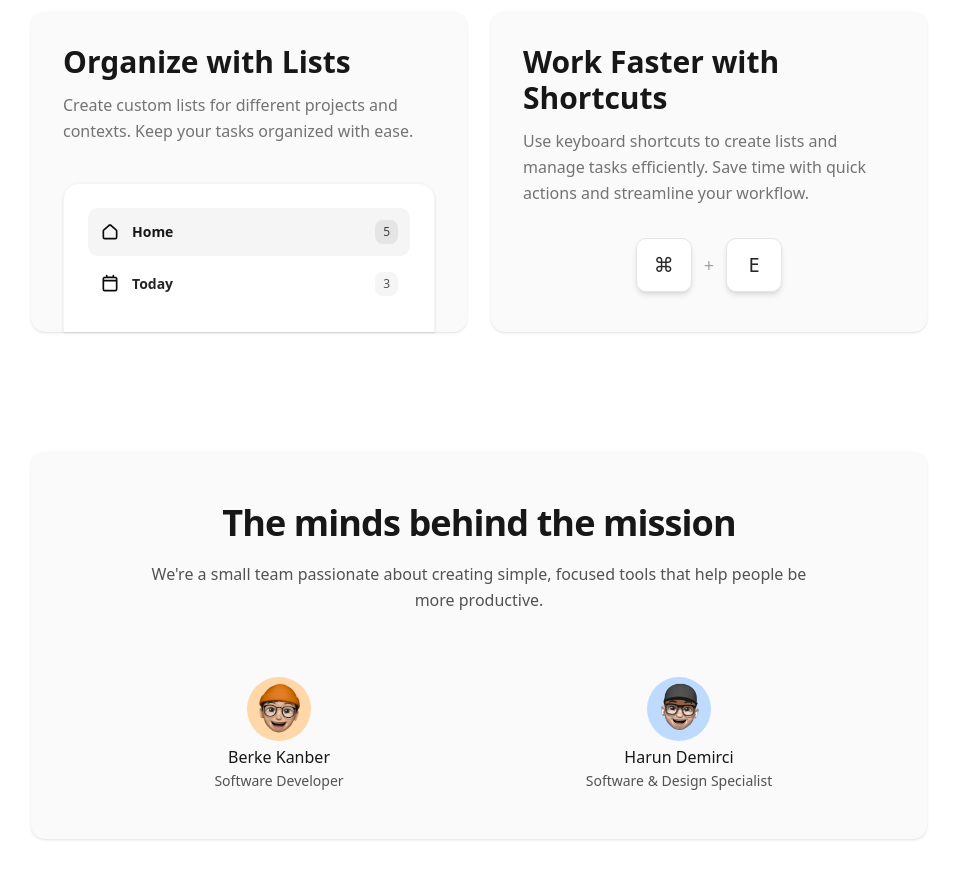
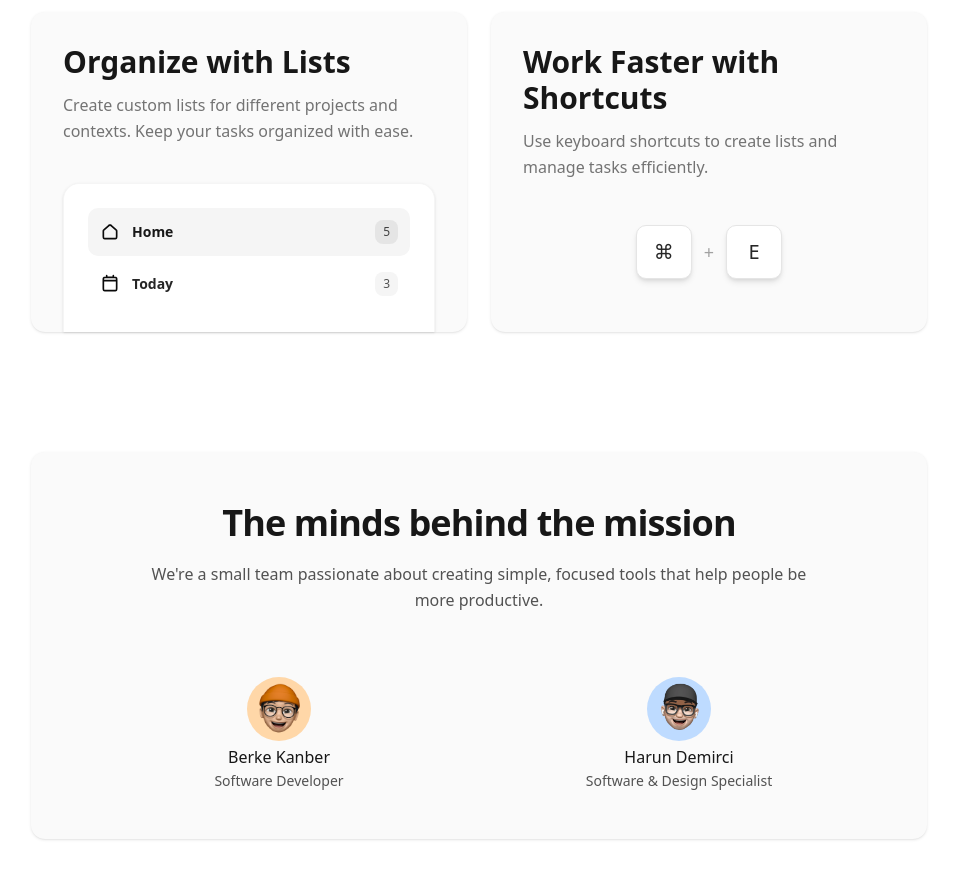
Before and after one commit to chefberke/calira, a Next.js app: page / in a window 1280 px wide. Shown: the part 1680-2558 px from the top of the page, without its empty margins (161-1118 px from the left). Built offline with nearby package versions, Linux system fonts and the light colour scheme.

Commit message:
Refactor Grids component text for clarity by removing redundant phrases in the description, streamlining the content for better readability.

```diff
--- a/src/components/landing/Grids.tsx
+++ b/src/components/landing/Grids.tsx
@@ -412,8 +412,7 @@ function Grids() {
             </h2>
             <p className="text-sm md:text-base text-neutral-500 leading-relaxed">
               Use keyboard shortcuts to create lists and manage tasks
-              efficiently. Save time with quick actions and streamline your
-              workflow.
+              efficiently.
             </p>
           </div>
 
```
